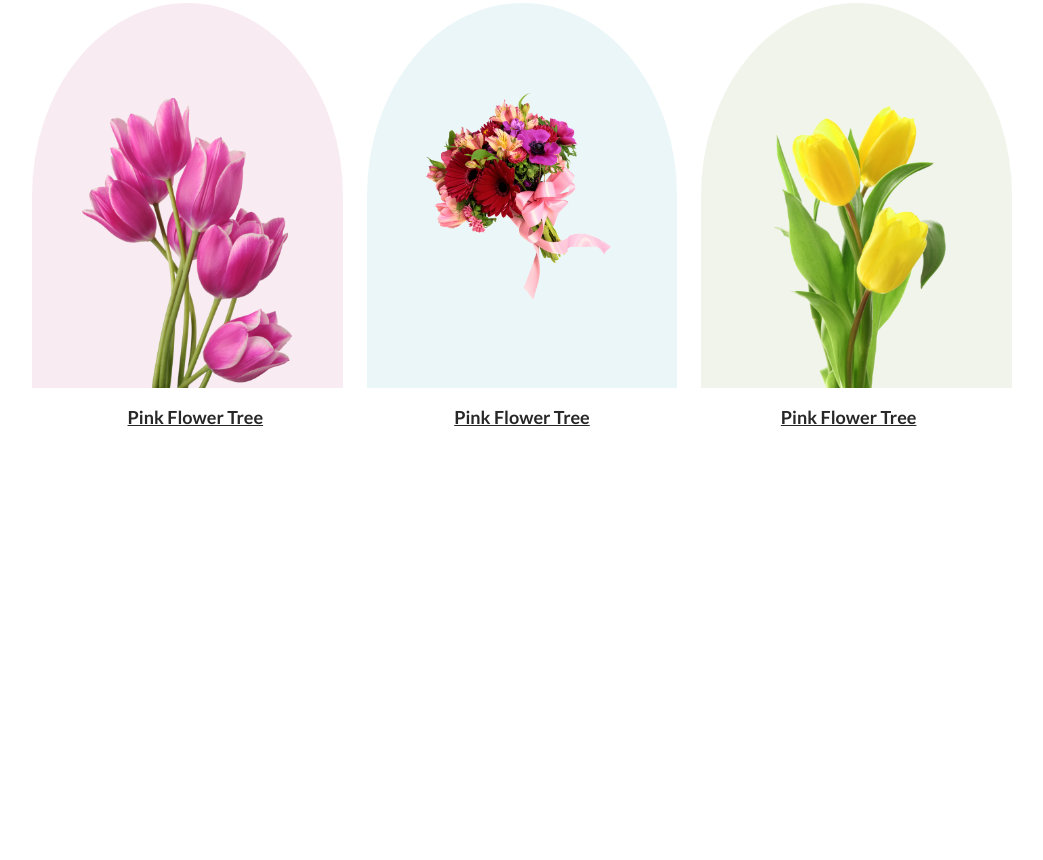
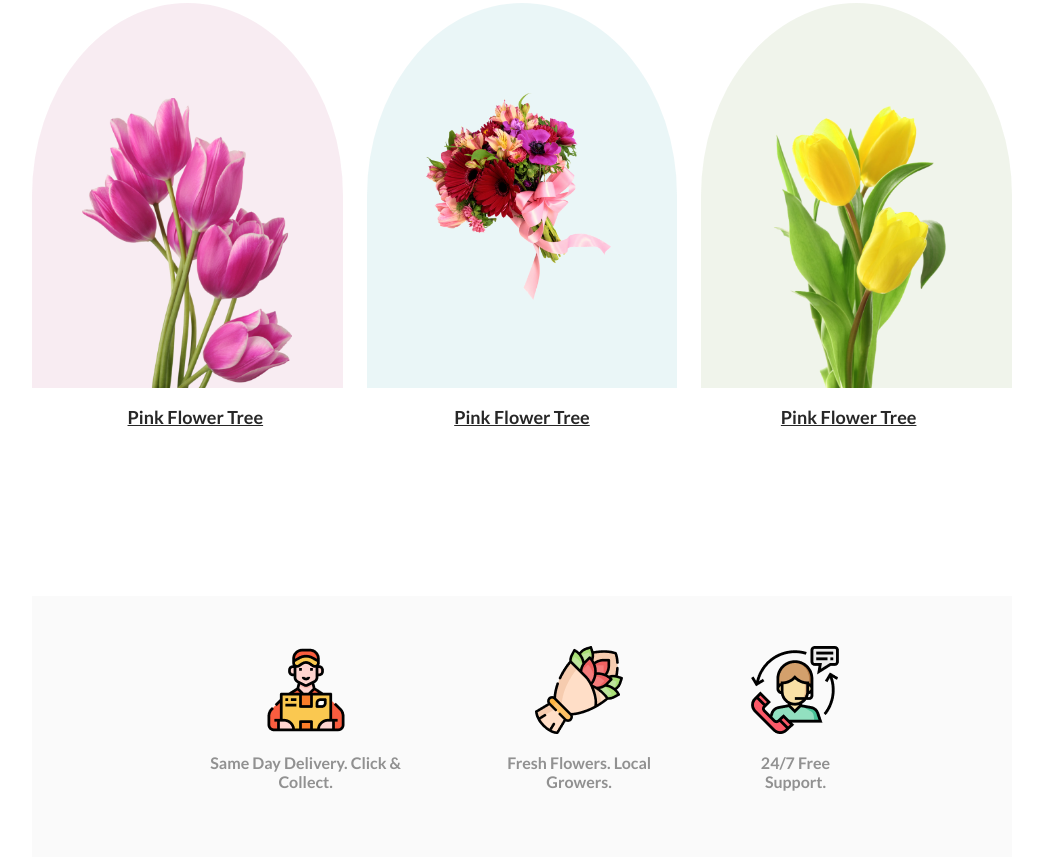
Before and after one commit to saziddeveloper/FLOWER-SHOP, a plain HTML site: page index.html in a window 1280 px wide. Shown: the part 940-1800 px from the top of the page, without its empty margins (118-1161 px from the left). Before the commit the page ends 1536 px from the top, so only its background shows below. Drawn offline with Linux system fonts and the light colour scheme.

Commit message:
add section-3

```diff
--- a/css/style.css
+++ b/css/style.css
@@ -63,7 +63,7 @@ header {
 ------------------------------------*/
 
 #section-1 {
-    padding: 50px 150px 150px 150px;
+    padding: 50px 150px 0 150px;
 }
 #section-1-title {
     font-weight: 700;
@@ -124,8 +124,9 @@ header {
 }
 
 /*------------------------------------
-        Start Section-1 CSS
+        End Section-1 CSS
 ------------------------------------*/
+
 
 
 
@@ -136,8 +137,36 @@ header {
         Start Section-2 CSS
 -----------------------------------*/
 
+#section-2 {
+    padding: 50px 150px;
+    background-color: #27272705;
+    margin: 150px;
+    display: flex;
+    justify-content: center;
+    gap: 44px;
+    text-align: center;
+}
+#section-2 p {
+    color: #27272780;
+    font-weight: 700;
+}
+
+/*-----------------------------------
+        End Section-2 CSS
+------------------------------------*/
+
+
+
+
+
 
 
 /*-----------------------------------
-        Start Section-2 CSS
+        Start Section-3 CSS
 ------------------------------------*/
+
+
+
+/*-----------------------------------
+        End Section-3 CSS
+------------------------------------*/
--- a/index.html
+++ b/index.html
@@ -45,6 +45,23 @@
                 <p>Pink Flower Tree</p>
             </section>
         </article>
+        <article id="section-2">
+            <section>
+                <img src="images/Group 57.png" alt="">
+                <p>Same Day Delivery. Click & Collect.</p>
+            </section>
+            <section>
+                <img src="images/Group 58.png" alt="">
+                <p>Fresh Flowers. Local Growers.</p>
+            </section>
+            <section>
+                <img src="images/Group 59.png" alt="">
+                <p>24/7 Free Support.</p>
+            </section>
+        </article>
+        <article id="section-3">
+
+        </article>
     </main>
     <footer></footer>
 </body>
```
